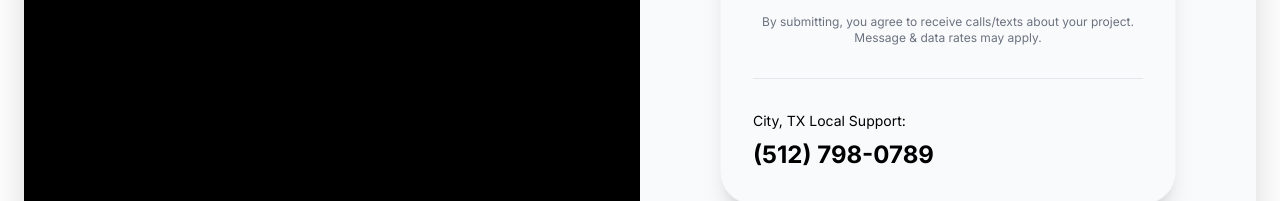
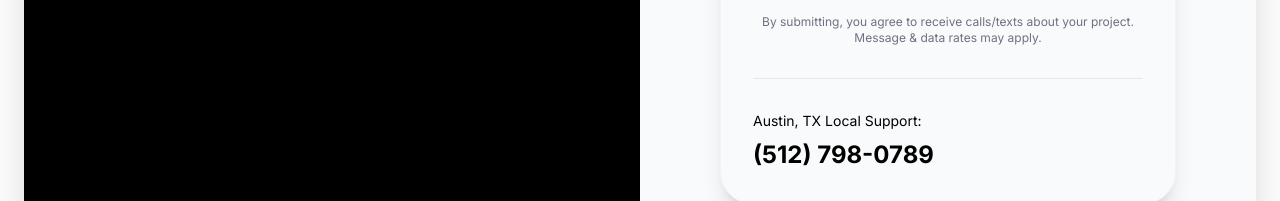
Before and after one commit to jarld180/austin-tx-concrete-contractor, a React (Vite) app: page / in a window 1280 px wide. Shown: the part 10876-11077 px from the top of the page. Built offline with nearby package versions, Linux system fonts and the light colour scheme; a web font is replaced by a local one.

Commit message:
Fix LeadForm city prop

```diff
--- a/src/pages/designs/Home1.tsx
+++ b/src/pages/designs/Home1.tsx
@@ -388,7 +388,7 @@ const Home: React.FC<HomeProps> = ({ cityName = "Austin" }) => {
               </div>
             </div>
               <div className="p-6 md:p-20 bg-gray-50">
-                <LeadForm title="Claim Your Free Quote" />
+                <LeadForm title="Claim Your Free Quote" city={cityName} />
               </div>
             </div>
           </div>
```
